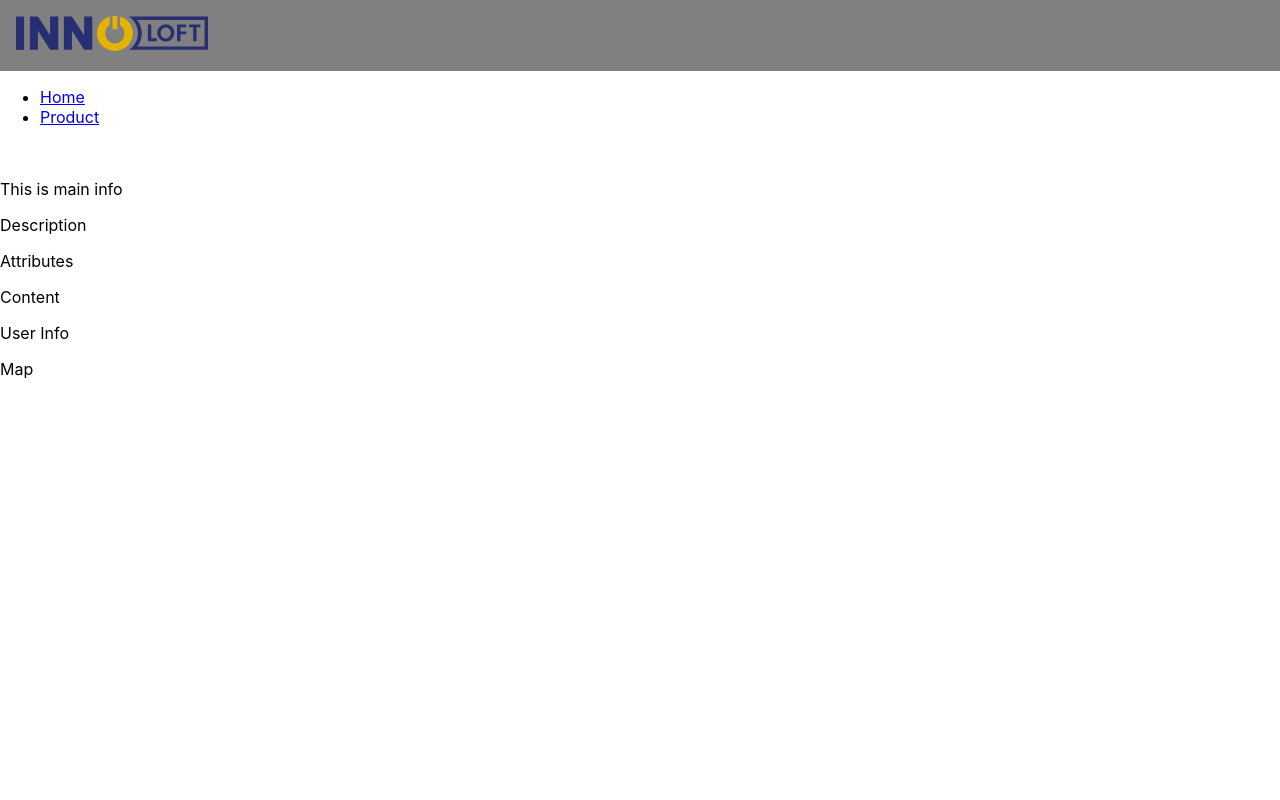
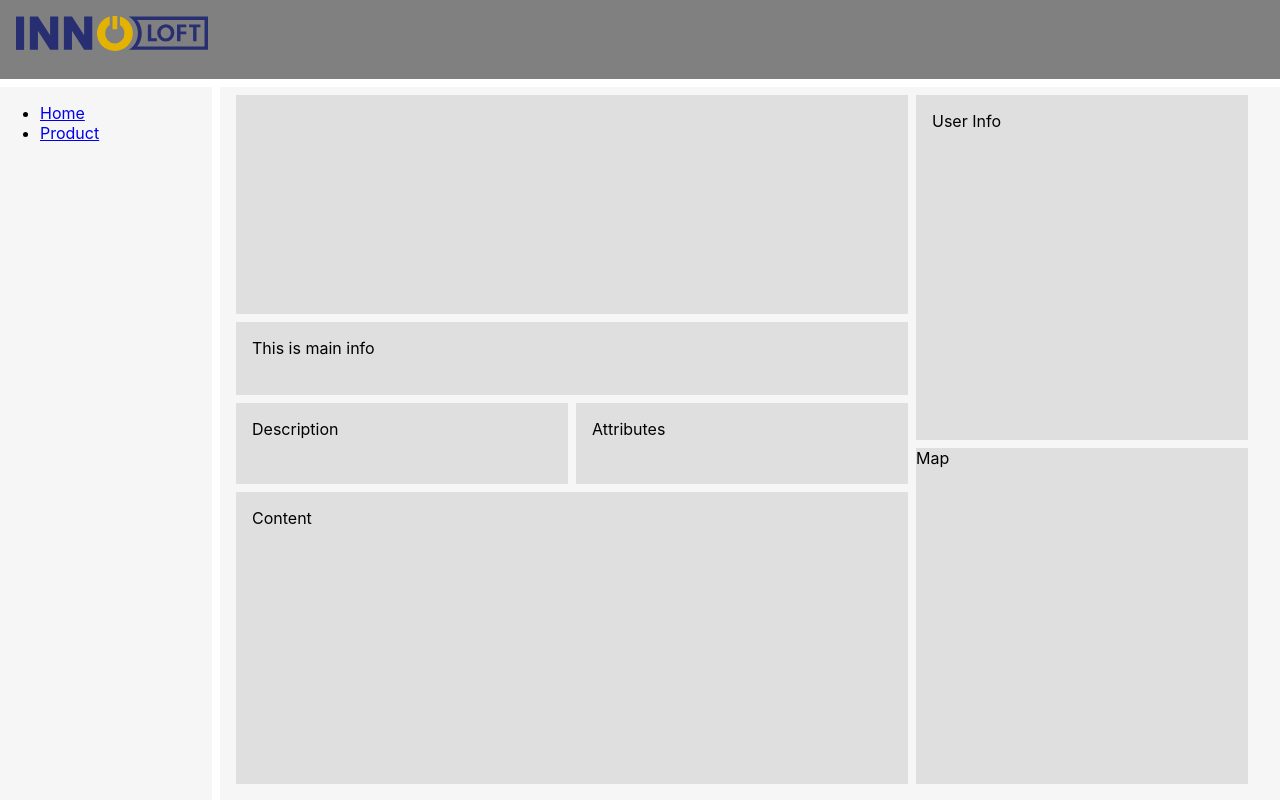
Before and after one commit to henatan99/innoloft-dashboard-ReactJS, a React (Create React App) app: page /product in a window 1280 px wide. Built offline with nearby package versions, Linux system fonts and the light colour scheme.

Commit message:
Add styling to the main frame grid

```diff
--- a/src/components/layout/index.module.sass
+++ b/src/components/layout/index.module.sass
@@ -9,3 +9,12 @@
   background-color: grey
 .frame
   display: grid
+  grid-template-columns: 1fr 5fr
+  grid-gap: 0.5rem
+.side_nav
+  background-color: #F6F6F6
+.layout
+  height: 100vh
+  display: grid
+  grid-template-rows: 1fr 9fr;
+  grid-gap: 0.5rem
--- a/src/components/layout/sideNav.js
+++ b/src/components/layout/sideNav.js
@@ -1,8 +1,9 @@
 import React from 'react';
 import { Link } from 'react-router-dom';
+import styles from './index.module.sass';
 
 const SideNav = () => (
-  <nav>
+  <nav className={styles.side_nav}>
     <ul>
       <li>
         <Link to="/">
--- /dev/null
+++ b/src/components/product/index.module.sass
@@ -0,0 +1,36 @@
+.main
+  background-color: #F6F6F6
+  display: grid
+  grid-template-columns: repeat(3, 1fr)
+  grid-template-rows: 6fr 2fr 1fr 1fr 8fr
+  grid-gap: 0.5rem
+  padding: 0.5rem 2rem 1rem 1rem
+  > *
+    background-color: #DFDFDF
+  & p
+    margin-block-start: 0
+    margin-block-end: 0
+    padding: 1rem
+
+.grid_elem:first-child
+  grid-column: 1/3
+
+.grid_elem:nth-child(2)
+  grid-row: 1/4
+
+.grid_elem:nth-child(3)
+  grid-column: 1/3
+
+.grid_elem:nth-child(4)
+  grid-column: 1/2
+  grid-row: 3/5
+
+.grid_elem:nth-child(5)
+  grid-column: 2/3
+  grid-row: 3/5
+
+.grid_elem:nth-child(6)
+  grid-column: 1/3
+
+.grid_elem:nth-child(7)
+ grid-row: 4/6
--- a/src/components/product/product.js
+++ b/src/components/product/product.js
@@ -1,22 +1,17 @@
 import React from 'react';
+import styles from './index.module.sass';
 
 const Product = (props) =>
 //   const { product } = props;
   (
-    <div>
-      <div>
-        <img />
-        <p>This is main info</p>
-        <div>
-          <p>Description</p>
-          <p>Attributes</p>
-        </div>
-        <p>Content</p>
-      </div>
-      <div>
-        <p>User Info</p>
-        <div>Map</div>
-      </div>
+    <div className={styles.main}>
+        <div className={styles.grid_elem}><img /></div>
+        <p className={styles.grid_elem}>User Info</p>
+        <p className={styles.grid_elem}>This is main info</p>
+        <p className={styles.grid_elem}>Description</p>
+        <p className={styles.grid_elem}>Attributes</p>
+        <p className={styles.grid_elem}>Content</p>
+        <div className={styles.grid_elem}>Map</div>
     </div>
   );
 export default Product;
```
